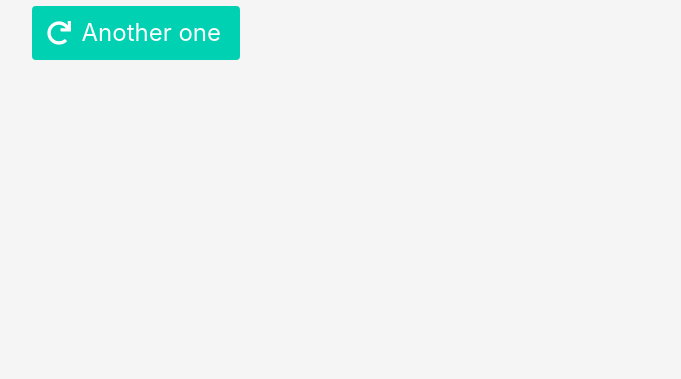
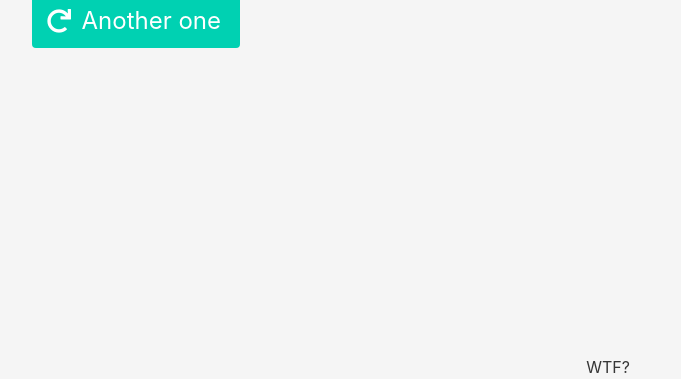
Before and after one commit to psliwka/insultr, a plain HTML site: page index.html in a window 1280 px wide. Shown: the part 421-800 px from the top of the page, without its empty margins (32-713 px from the left). Drawn offline with nearby package versions, Linux system fonts and the light colour scheme.

Commit message:
Add footer with project link to the page

```diff
--- a/index.html
+++ b/index.html
@@ -24,6 +24,13 @@
         </button>
       </div>
     </div>
+    <div class="hero-foot">
+      <div class="container">
+        <div class="content has-text-centered">
+          <p><a href="https://github.com/psliwka/insultr">WTF?</a></p>
+        </div>
+      </div>
+    </div>
   </section>
   <script src="https://cdnjs.cloudflare.com/ajax/libs/vue/2.6.10/vue.js"></script>
   <script src="https://cdnjs.cloudflare.com/ajax/libs/lodash.js/4.17.11/lodash.min.js"></script>
```
